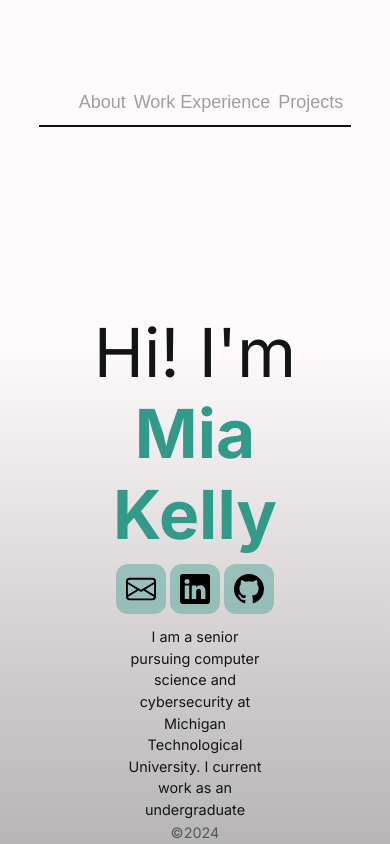
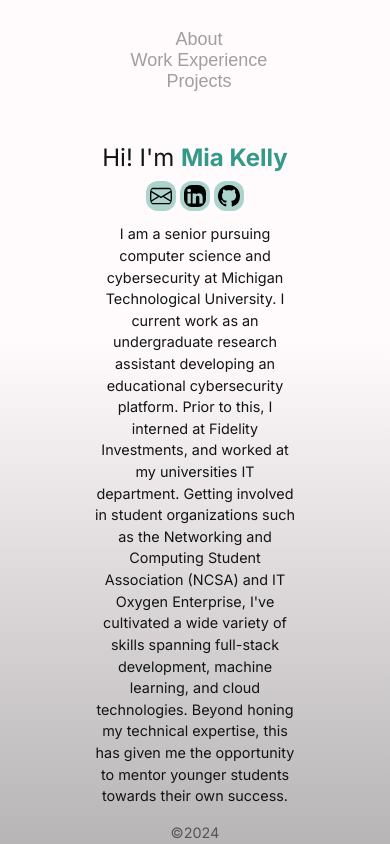
Before and after one commit to Mia-Y-Kelly/Mia-Y-Kelly.github.io, a Next.js app in the folder portfolio/: page / in a window 390 px wide. Built offline with nearby package versions, Linux system fonts and the light colour scheme.

Commit message:
added mobile formatting

```diff
--- a/portfolio/styles/About.module.scss
+++ b/portfolio/styles/About.module.scss
@@ -5,7 +5,7 @@
     h2 {
         position: relative;
         text-align: center;
-        font-size: 8vh;
+        font-size: 450%;
         font-weight: normal;
         color: rgb(var(--text-color));
     }
@@ -46,3 +46,57 @@
         }
     }
 }
+
+/* Mobile */
+@media (max-width: 700px) {
+    .about {
+        display: block;
+        padding: 0;
+        min-height: auto;
+        min-width: auto;
+
+        h2 {
+            position: relative;
+            text-align: center;
+            font-size: 150%;
+            font-weight: normal;
+            color: rgb(var(--text-color));
+        }
+
+        b {
+            color: rgb(var(--accent));
+        }
+
+        p {
+            color: rgb(var(--text-color));
+            line-height: var(--line-height);
+            font-size: var(--font-size);
+        }
+        .acontainer {
+            .contactContainer {
+                display: flex;
+                flex-direction: row;
+                justify-content: center;
+                align-items: center;
+
+                img {
+                    border-radius: var(--border-radius);
+                    background: var(--socials-background);
+                    width: 30px;
+                    height: 30px;
+                    padding: 4px;
+                    margin: 1vh .5vw 1vh .5vw;
+                }
+            }
+
+            p {
+                padding: 0 1em 0 1em;
+                text-align: center;
+                justify-content: center;
+                width: 60vw;
+                margin-right: auto;
+                margin-left: auto;
+            }
+        }
+    }
+}
--- a/portfolio/styles/Experience.module.scss
+++ b/portfolio/styles/Experience.module.scss
@@ -35,3 +35,44 @@
         }
     }
 }
+
+/* Mobile */
+@media (max-width: 700px) {
+    .experience {
+        min-height: auto;
+        text-align: center;
+    }
+    .position {
+        margin: 1vh 0 3vh 0;
+        h3, h4 {
+            color: rgb(var(--text-color));
+        }
+        ul {
+            margin: 0 0 1vh 0;
+        }
+        li {
+            list-style-position: inside;
+            font-size: var(--font-size);
+            line-height: var(--line-height);
+            color: rgb(var(--text-color));
+        }
+
+        li::marker {
+            color: rgb(var(--bullet-color));
+        }
+
+        h4 {
+            font-weight: normal;
+        }
+
+        .details {
+            display: flex;
+            flex-direction: column;
+            justify-content: space-between;
+
+            h4 {
+                font-weight: normal;
+            }
+        }
+    }
+}
--- a/portfolio/styles/Home.module.scss
+++ b/portfolio/styles/Home.module.scss
@@ -39,6 +39,37 @@
 }
 
 /* Mobile */
+@media(max-width: 700px) {
+  .main {
+    position: inline;
+    display: flex;
+    flex-direction: column;
+    align-items: center;
+    height: 85vh;
+    width: 100vw;
+    overflow: hidden;
+
+    background: linear-gradient(
+      180deg,
+      rgb(var(--background)) 30%,
+      var(--grad-end)
+    );
+
+    footer {
+      font-size: var(--font-size);
+      line-height: var(--line-height);
+      color: rgba(var(--text-color), 0.6);
+    }
+  }
+
+  .grid {
+    display: flex;
+    flex-direction: column;
+    width: 75vw;
+    overflow: scroll;
+    scroll-behavior: smooth;
+  }
+}
 // @media (max-width: 700px) {
 //   .content {
 //     padding: 4rem;
--- a/portfolio/styles/Nav.module.scss
+++ b/portfolio/styles/Nav.module.scss
@@ -12,12 +12,12 @@
   min-height: 10vh;
   min-width: 80vw;
 
-  // .navTitle{
-  //   position: relative;
-  //   padding-top: 4vh;
-  //   font-family: sans-serif;
-  //   color: rgb(var(--accent));
-  // }
+  .navTitle{
+    position: relative;
+    padding-top: 4vh;
+    font-family: sans-serif;
+    color: rgb(var(--accent));
+  }
 
   .navLinks {
     display: flex;
@@ -40,3 +40,36 @@
     }
   }
 }
+
+@media(max-width: 700px) {
+  .nav {
+    position: relative;
+    top: 0;
+    border: none;
+    justify-content: center;
+    text-align: center;
+    height: fit-content;
+    padding: 1em;
+    z-index: 1;
+    margin-left: auto;
+    margin-right: auto;
+
+
+    .navLinks {
+        display: flex;
+        flex-direction: column;
+        list-style-type: none;
+        color: rgba(var(--text-color), .4);
+
+        li {
+          font-size: large;
+          font-family: sans-serif;
+        }
+
+        li:hover{
+          color: rgb(var(--accent));
+        }
+      }
+  }
+
+}
--- a/portfolio/styles/Projects.module.scss
+++ b/portfolio/styles/Projects.module.scss
@@ -33,3 +33,46 @@
         }
     }
 }
+
+/* Mobile */
+@media (max-width: 700px) {
+    .projects {
+        min-height: auto;
+        max-width: auto;
+        text-align: center;
+        justify-content: center;
+    }
+
+    .projectsContainer {
+        display: flex;
+        flex-direction: column;
+        justify-content: center;
+        h2 {
+            color: rgb(var(--accent));
+        }
+        .project {
+            justify-content: center;
+            border: 2px solid rgba(var(--accent), 1);
+            border-radius: var(--border-radius);
+            margin: 1em 2em;
+            padding: 0.25em;
+
+            h3, h4 {
+                color: rgb(var(--text-color));
+            }
+
+            p {
+                color: rgb(var(--text-color));
+                font-size: var(--font-size);
+                line-height: var(--line-height);
+                margin-top: .25em;
+                margin-bottom: 1em;
+            }
+
+            h4 {
+                font-weight: normal;
+            }
+        }
+    }
+
+}
```
